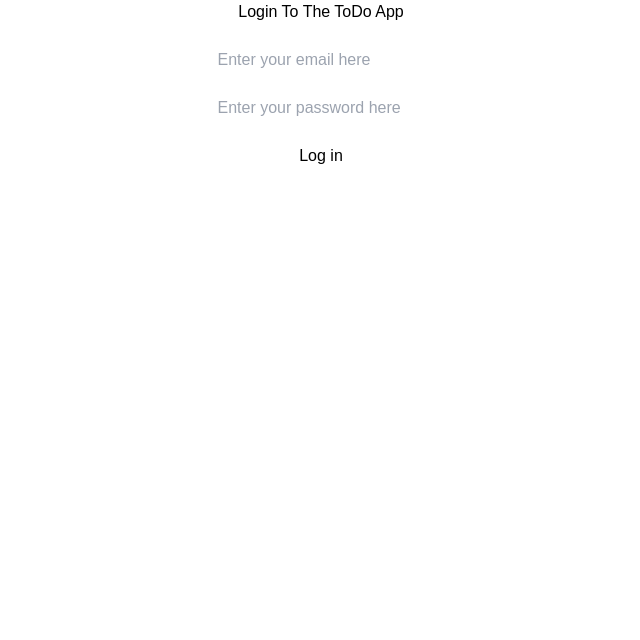
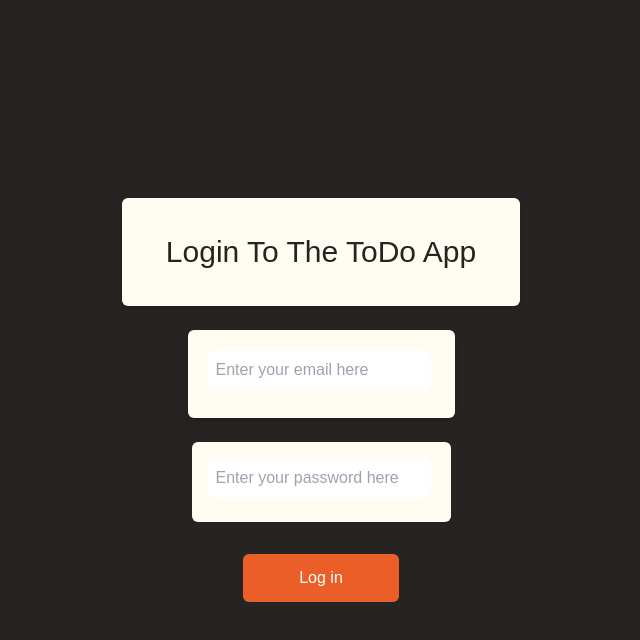
Before and after one commit to bunn1/todo, a React (Create React App) app: page /login in a window 1280 px wide. Shown: the top 640 px of the page, without its empty margins (319-959 px from the left). Built offline with nearby package versions, Linux system fonts and the light colour scheme.

Commit message:
Styling of mainContainer, inputcontainer and button

```diff
--- a/src/components/Login.js
+++ b/src/components/Login.js
@@ -35,34 +35,36 @@ const Login = (props) => {
   };
 
   return (
-    <div className={'mainContainer'}>
-      <div className={'titleContainer'}>
-        <h1>Login To The ToDo App</h1>
+    <div className="mainContainer h-screen flex flex-col justify-center items-center bg-[#252422]">
+      <div className="titleContainer p-5 shadow-md rounded-md max-w-md bg-[#fffcf2] text-3xl">
+        <h1 className="rubrik text-center pt-4 pb-4 pl-6 pr-6 text-[#252422]">
+          Login To The ToDo App
+        </h1>
+      </div>
+      <br />
+      <div className="inputContainer p-5 shadow-md rounded-md max-w-md bg-[#fffcf2]">
+        <input
+          value={email}
+          placeholder="Enter your email here"
+          onChange={(ev) => setEmail(ev.target.value)}
+          className="inputBox rounded-md p-2 mb-2 focus:outline-none"
+        />
+        <label className="errorLabel ml-1">{emailError}</label>
+      </div>
+      <br />
+      <div className="inputContainer p-4 rounded-md max-w-md bg-[#fffcf2]">
+        <input
+          value={password}
+          placeholder="Enter your password here"
+          onChange={(ev) => setPassword(ev.target.value)}
+          className="inputBox rounded-md p-2 mb-2 focus:outline-none"
+        />
+        <label className="errorLabel ml-1">{passwordError}</label>
       </div>
       <br />
       <div className={'inputContainer'}>
         <input
-          value={email}
-          placeholder="Enter your email here"
-          onChange={(ev) => setEmail(ev.target.value)}
-          className={'inputBox'}
-        />
-        <label className="errorLabel">{emailError}</label>
-      </div>
-      <br />
-      <div className={'inputContainer'}>
-        <input
-          value={password}
-          placeholder="Enter your password here"
-          onChange={(ev) => setPassword(ev.target.value)}
-          className={'inputBox'}
-        />
-        <label className="errorLabel">{passwordError}</label>
-      </div>
-      <br />
-      <div className={'inputContainer'}>
-        <input
-          className={'inputButton'}
+          className="inputButton bg-[#eb5e28] rounded-md px-14 py-3 mt-2 text-white cursor-pointer hover:bg-[#d6492f]"
           type="button"
           onClick={onButtonClick}
           value={'Log in'}
```
